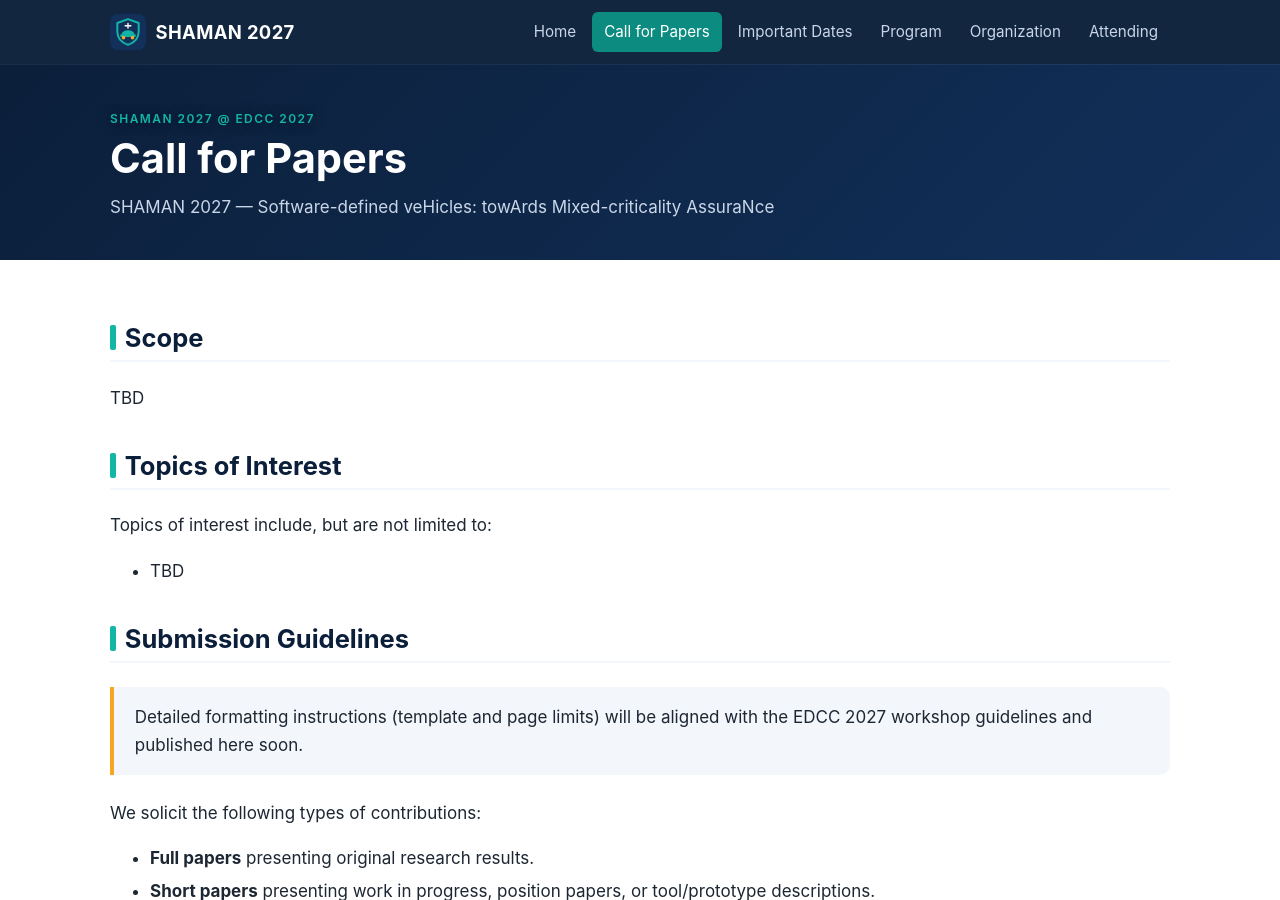
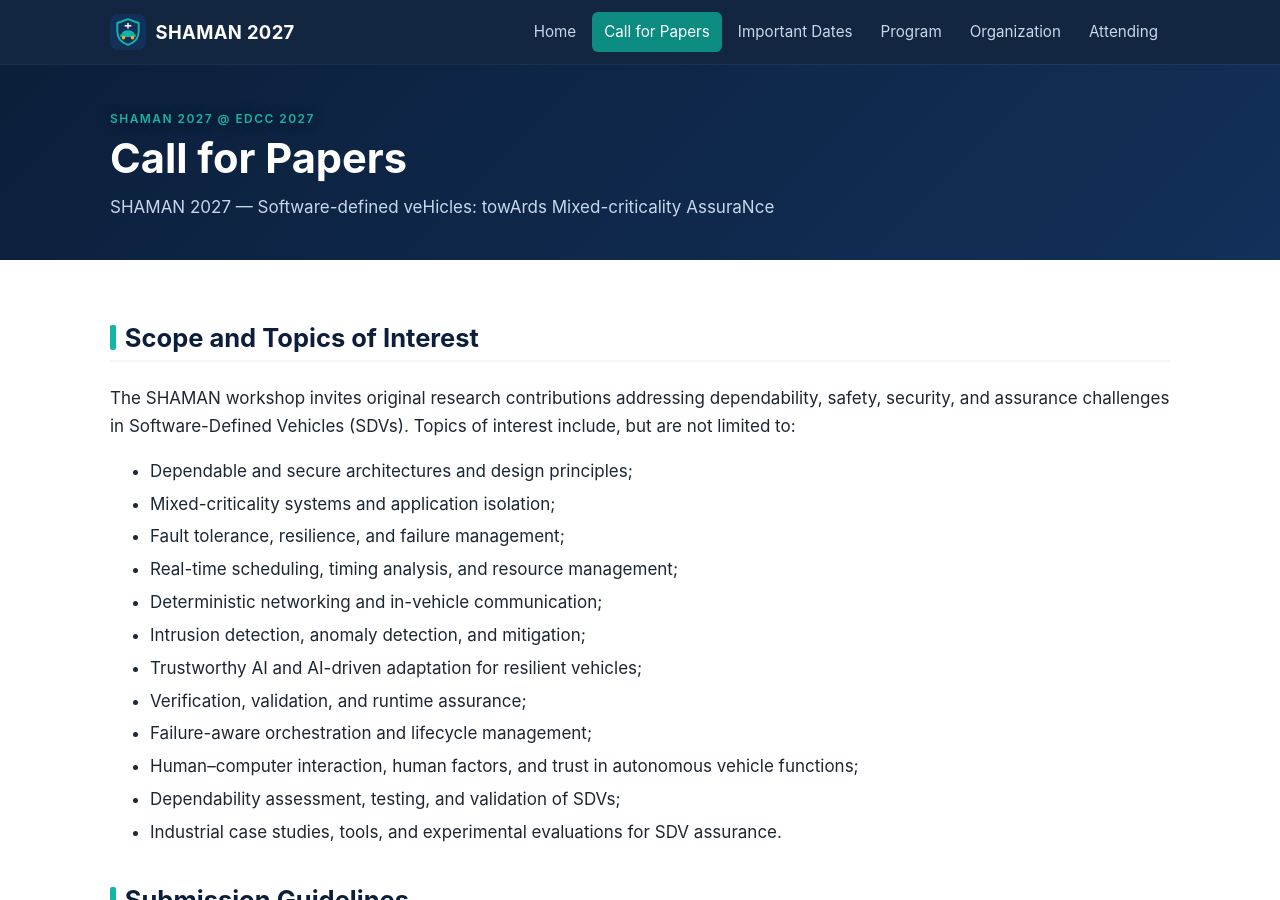
Before and after one commit to spindoxlabs/shaman-workshop, a Jekyll site: the page built from call-for-papers.md, in a window 1280 px wide and 900 px high. Built offline with Jekyll 4.4.1, drawn with Linux system fonts in a browser that asks for light colours.

Commit message:
Update call-for-papers.md
Draft topics list added to the call for papers page

```diff
--- a/call-for-papers.md
+++ b/call-for-papers.md
@@ -5,14 +5,21 @@ subtitle: "SHAMAN 2027 — Software-defined veHicles: towArds Mixed-criticality
 permalink: /call-for-papers/
 ---
 
-## Scope
+## Scope and Topics of Interest
+The SHAMAN workshop invites original research contributions addressing dependability, safety, security, and assurance challenges in Software-Defined Vehicles (SDVs). Topics of interest include, but are not limited to:
 
-TBD
-
-## Topics of Interest
-
-Topics of interest include, but are not limited to:
-- TBD
+- Dependable and secure architectures and design principles;
+- Mixed-criticality systems and application isolation;
+- Fault tolerance, resilience, and failure management;
+- Real-time scheduling, timing analysis, and resource management;
+- Deterministic networking and in-vehicle communication;
+- Intrusion detection, anomaly detection, and mitigation;
+- Trustworthy AI and AI-driven adaptation for resilient vehicles;
+- Verification, validation, and runtime assurance;
+- Failure-aware orchestration and lifecycle management;
+- Human–computer interaction, human factors, and trust in autonomous vehicle functions;
+- Dependability assessment, testing, and validation of SDVs;
+- Industrial case studies, tools, and experimental evaluations for SDV assurance.
 
 ## Submission Guidelines
 
```
